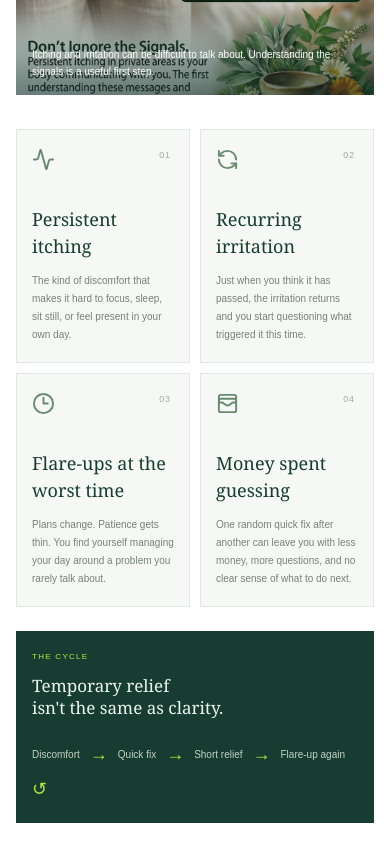
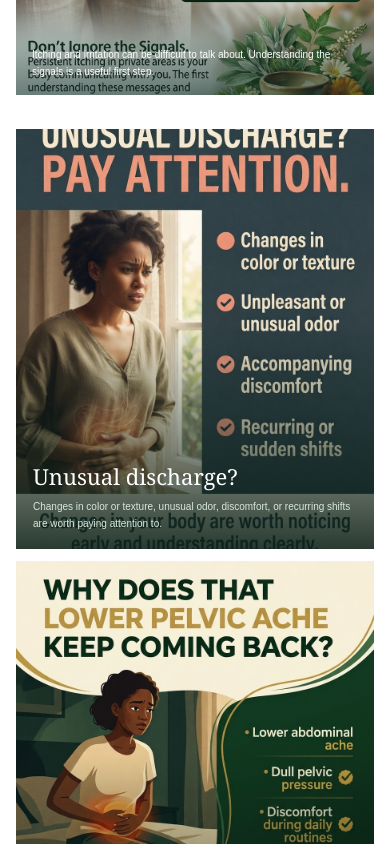
Before and after one commit to Ukwun/clevira1, a Next.js app: page / in a window 390 px wide. Shown: the part 3640-4484 px from the top of the page. Built offline with nearby package versions, Linux system fonts and the light colour scheme.

Commit message:
Replace symptom cards with visual guides

```diff
--- a/app/globals.css
+++ b/app/globals.css
@@ -137,6 +137,14 @@ a:focus-visible, button:focus-visible, summary:focus-visible { outline: 2px soli
 .symptom-feature-media:after { content: ""; position: absolute; inset: 0; pointer-events: none; background: linear-gradient(0deg, rgba(16,46,38,.62), transparent 44%); }
 .symptom-feature-media figcaption { position: absolute; z-index: 1; right: 25px; bottom: 21px; left: 25px; max-width: 410px; color: #fff; font-size: 11px; line-height: 1.7; }
 .symptom-card-grid { display: grid; grid-template-columns: repeat(4, 1fr); gap: 12px; margin-top: 57px; }
+.symptom-image-grid { display: grid; grid-template-columns: 1fr 1fr; gap: 14px; margin-top: 52px; }
+.symptom-image-card { position: relative; min-height: 440px; margin: 0; overflow: hidden; background: #e6ece4; }
+.symptom-card-image { object-fit: cover; object-position: center; transition: transform .5s ease; }
+.symptom-image-card:hover .symptom-card-image { transform: scale(1.025); }
+.symptom-image-card:after { content: ""; position: absolute; inset: 0; pointer-events: none; background: linear-gradient(0deg, rgba(8,30,22,.86), rgba(8,30,22,0) 54%); }
+.symptom-image-card figcaption { position: absolute; z-index: 1; right: 24px; bottom: 22px; left: 24px; display: grid; gap: 8px; color: #fff; }
+.symptom-image-card figcaption strong { font-family: var(--serif); font-size: 24px; font-weight: 400; line-height: 1.15; }
+.symptom-image-card figcaption span { max-width: 470px; color: #d9e8dc; font-size: 10px; line-height: 1.7; }
 .symptom-card { position: relative; min-height: 245px; padding: 24px 20px 20px; border: 1px solid #e2e9e2; background: #f6f8f5; transition: transform .25s ease, background .25s ease, box-shadow .25s ease; }
 .symptom-card:hover { transform: translateY(-5px); background: #edf4ed; box-shadow: 0 14px 28px rgba(23,61,50,.08); }
 .symptom-card-number { position: absolute; top: 19px; right: 18px; color: #9cac9e; font-size: 9px; letter-spacing: .1em; }
@@ -395,9 +403,10 @@ a:focus-visible, button:focus-visible, summary:focus-visible { outline: 2px soli
   .symptom-cycle-heading > p { margin: 0; }
   .symptom-feature-media { min-height: 300px; margin-top: 34px; }
   .symptom-feature-media figcaption { right: 16px; bottom: 15px; left: 16px; font-size: 10px; }
-  .symptom-card-grid { grid-template-columns: 1fr 1fr; gap: 10px; margin-top: 34px; }
-  .symptom-card { min-height: 220px; padding: 18px 15px; }
-  .symptom-card h3 { font-size: 18px; }
+  .symptom-image-grid { grid-template-columns: 1fr; gap: 12px; margin-top: 34px; }
+  .symptom-image-card { min-height: 420px; }
+  .symptom-image-card figcaption { right: 17px; bottom: 17px; left: 17px; }
+  .symptom-image-card figcaption strong { font-size: 22px; }
   .cycle-strip { grid-template-columns: 1fr; gap: 22px; margin-top: 24px; padding: 20px 16px; }
   .cycle-label { align-items: flex-start; flex-direction: column; gap: 12px; }
   .cycle-label strong { padding: 0; border: 0; font-size: 17px; }
--- a/app/page.tsx
+++ b/app/page.tsx
@@ -1,4 +1,4 @@
-import { Activity, ArrowDown, ArrowRight, Check, CircleHelp, Clock3, Leaf, MessageCircle, RefreshCcw, ShieldCheck, Sprout, Truck, WalletCards } from "lucide-react";
+import { ArrowDown, ArrowRight, Check, CircleHelp, Leaf, MessageCircle, ShieldCheck, Sprout, Truck } from "lucide-react";
 import Image from "next/image";
 import { LeadForm } from "@/components/lead-form";
 import { SiteHeader } from "@/components/site-header";
@@ -57,11 +57,9 @@ export default function Home() {
             <Image src="/images/symptom-itching-irritation.jpg" alt="Guide to intimate health and private-part itching and discomfort" fill sizes="(max-width: 720px) 100vw, 1192px" className="symptom-feature-image" />
             <figcaption>Itching and irritation can be difficult to talk about. Understanding the signals is a useful first step.</figcaption>
           </figure>
-          <div className="symptom-card-grid">
-            <article className="symptom-card"><span className="symptom-card-number">01</span><Activity size={23} aria-hidden="true" /><h3>Persistent itching</h3><p>The kind of discomfort that makes it hard to focus, sleep, sit still, or feel present in your own day.</p></article>
-            <article className="symptom-card"><span className="symptom-card-number">02</span><RefreshCcw size={23} aria-hidden="true" /><h3>Recurring irritation</h3><p>Just when you think it has passed, the irritation returns and you start questioning what triggered it this time.</p></article>
-            <article className="symptom-card"><span className="symptom-card-number">03</span><Clock3 size={23} aria-hidden="true" /><h3>Flare-ups at the worst time</h3><p>Plans change. Patience gets thin. You find yourself managing your day around a problem you rarely talk about.</p></article>
-            <article className="symptom-card"><span className="symptom-card-number">04</span><WalletCards size={23} aria-hidden="true" /><h3>Money spent guessing</h3><p>One random quick fix after another can leave you with less money, more questions, and no clear sense of what to do next.</p></article>
+          <div className="symptom-image-grid">
+            <figure className="symptom-image-card"><Image src="/images/symptom-discharge.jpg" alt="Illustrated guide showing unusual discharge symptoms" fill sizes="(max-width: 720px) 100vw, 50vw" className="symptom-card-image" /><figcaption><strong>Unusual discharge?</strong><span>Changes in color or texture, unusual odor, discomfort, or recurring shifts are worth paying attention to.</span></figcaption></figure>
+            <figure className="symptom-image-card"><Image src="/images/symptom-pelvic-ache.jpg" alt="Illustrated guide showing recurring lower pelvic ache" fill sizes="(max-width: 720px) 100vw, 50vw" className="symptom-card-image" /><figcaption><strong>Why does that ache keep coming back?</strong><span>Lower abdominal ache, pelvic pressure, discomfort during daily routines, and recurring flare-ups deserve clarity.</span></figcaption></figure>
           </div>
           <div className="cycle-strip"><div className="cycle-label"><span>THE CYCLE</span><strong>Temporary relief<br />isn&apos;t the same as clarity.</strong></div><div className="cycle-steps"><span>Discomfort</span><i aria-hidden="true">→</i><span>Quick fix</span><i aria-hidden="true">→</i><span>Short relief</span><i aria-hidden="true">→</i><span>Flare-up again</span><i aria-hidden="true">↺</i></div></div>
         </div>
```
Also changed, not shown: public/images/symptom-discharge.jpg (added), public/images/symptom-pelvic-ache.jpg (added).
